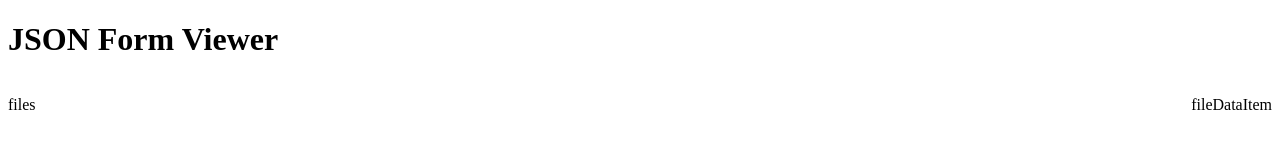
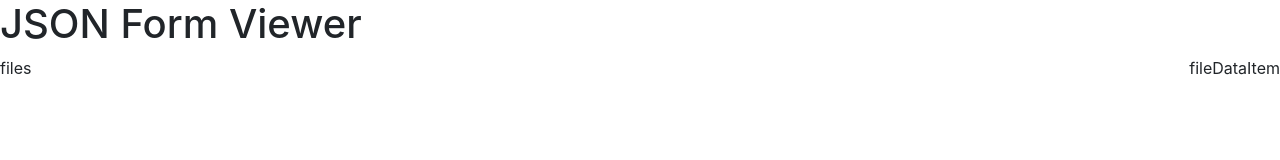
Before and after one commit to computermaster0101/jsonFormEditor, an Electron app: page mainWindow.html in a window 1280 px wide. Drawn offline with nearby package versions, Linux system fonts and the light colour scheme; no server answers.

Commit message:
Update mainWindow.html
added styling based on integrated project

```diff
--- a/mainWindow.html
+++ b/mainWindow.html
@@ -2,17 +2,20 @@
 <html lang="en">
 <head>
   <title>JSON Form Viewer</title>
-
+  <link rel="stylesheet" href="https://maxcdn.bootstrapcdn.com/bootstrap/4.0.0/css/bootstrap.min.css" integrity="sha384-Gn5384xqQ1aoWXA+058RXPxPg6fy4IWvTNh0E263XmFcJlSAwiGgFAW/dAiS6JXm" crossorigin="anonymous">
+  <style>
+    ul {
+	  list-style-type: none;
+	  margin-left: 10px;
+	  padding: 0;
+	}
+  </style>
 </head>
 <body onload="loadFolder();">
   <h1>JSON Form Viewer</h1>
-  <div>
-  <div style="float: left;" id="files" align="left"><dl>files</dl></div>
-  <div style="float: right;" align="right">
-  <div id="fileData"><div><ul id="fileDataItem">fileDataItem</ul></div></div>
-  </div>
+  <div style="float: left;" id="files"><dl>files</dl></div>
+  <div style="float: right;" id="fileData"><ul id="fileDataItem">fileDataItem</ul></div>
   <div style="clear:both;" id="search"></div>
-  </div>
   <script>
 
 	function loadFolder(){
```
